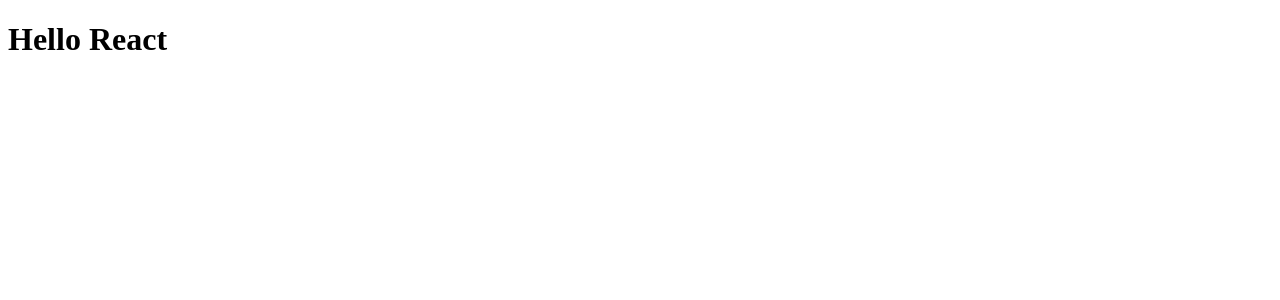
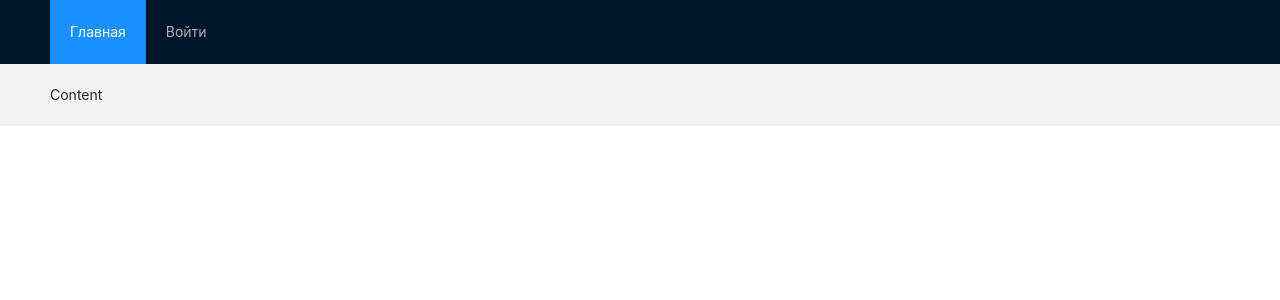
Before and after one commit to sega21rus7/as-chat, a React (Create React App) app in the folder client/: page / in a window 1280 px wide. Shown: the top 300 px of the page. Built offline with nearby package versions, Linux system fonts and the light colour scheme.

Commit message:
начальный шаблон клиента

```diff
--- a/client/public/index.html
+++ b/client/public/index.html
@@ -11,7 +11,7 @@
     />
     <link rel="apple-touch-icon" href="%PUBLIC_URL%/logo192.png" />
     <link rel="manifest" href="%PUBLIC_URL%/manifest.json" />
-    <title>React App</title>
+    <title>AS Template</title>
   </head>
   <body>
     <noscript>You need to enable JavaScript to run this app.</noscript>
--- a/client/src/App.tsx
+++ /dev/null
@@ -1,13 +0,0 @@
-import React from "react";
-
-function App(): JSX.Element {
-  const a = 5;
-
-  return (
-    <div className="App">
-      <h1>Hello React</h1>
-    </div>
-  );
-}
-
-export default App;
--- /dev/null
+++ b/client/src/App/App.tsx
@@ -0,0 +1,25 @@
+import React from "react";
+import "antd/dist/antd.css";
+import { Layout, Menu } from "antd";
+
+const { Header, Content } = Layout;
+
+const App: React.FC = () => {
+  return (
+    <Layout>
+      <Header>
+        <Menu theme="dark" mode="horizontal" defaultSelectedKeys={["main"]}>
+          <Menu.Item key="main">Главная</Menu.Item>
+          <Menu.Item key="sign_in">Войти</Menu.Item>
+        </Menu>
+      </Header>
+      <Content style={{
+        padding: "20px 50px",
+      }}>
+        Content
+      </Content>
+    </Layout>
+  );
+};
+
+export default App;
--- a/client/src/index.tsx
+++ b/client/src/index.tsx
@@ -1,13 +1,13 @@
 import React from "react";
 import ReactDOM from "react-dom";
-import App from "./App";
+import App from "./App/App";
 import reportWebVitals from "./reportWebVitals";
 
 ReactDOM.render(
   <React.StrictMode>
     <App />
   </React.StrictMode>,
-  document.getElementById("root")
+  document.getElementById("root"),
 );
 
 // If you want to start measuring performance in your app, pass a function
```
Also changed, not shown: client/tsconfig.json (line endings or trailing spaces), 2 other files (tests, documents, lock files or other folders).
